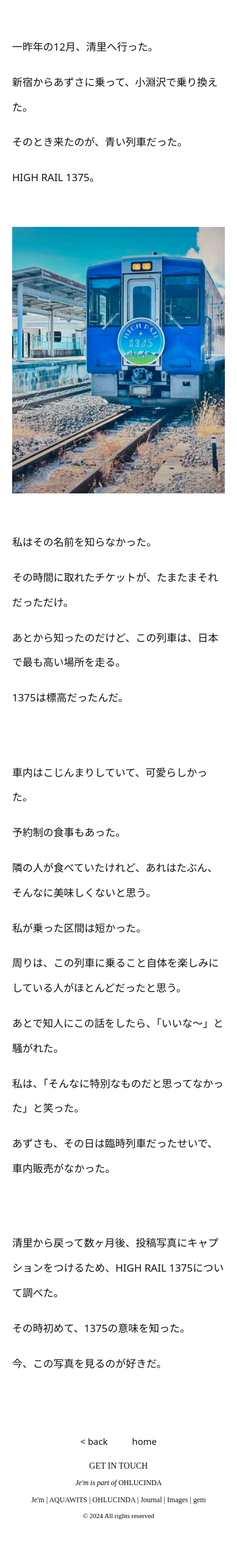
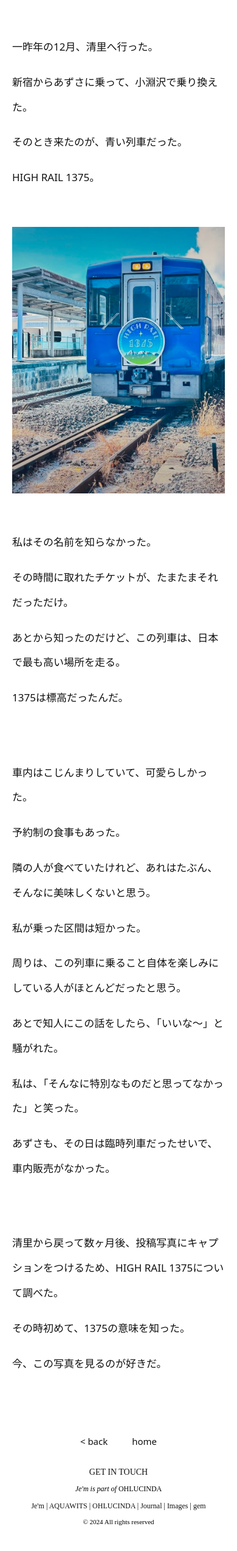
Before and after one commit to ohlucinda/ohlucinda-mobile, a Jekyll site: the page built from _posts/2026-05-02-青い列車.md, in a window 390 px wide. Shown: the whole page at 61% size. Built offline with Jekyll 4.4.1, drawn with Linux system fonts in a browser that asks for light colours; some web fonts are replaced.

Commit message:
Update style.css

```diff
--- a/assets/style.css
+++ b/assets/style.css
@@ -214,7 +214,7 @@
 
   .post-footer {
 
-  margin-top: 20px !important;
+  margin-top: 30px !important;
 
 }
 
```
